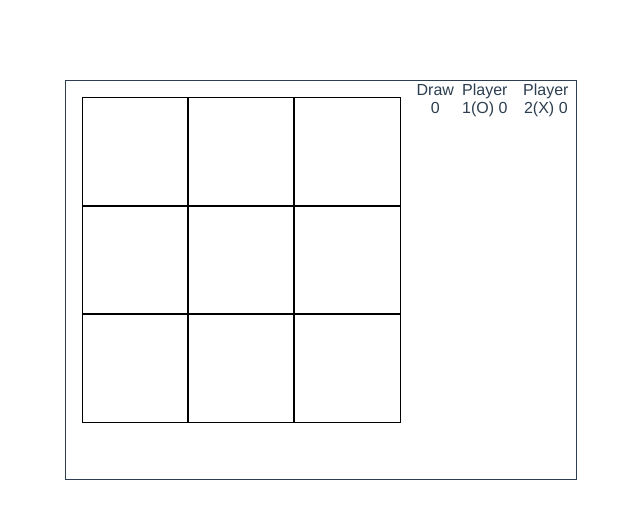
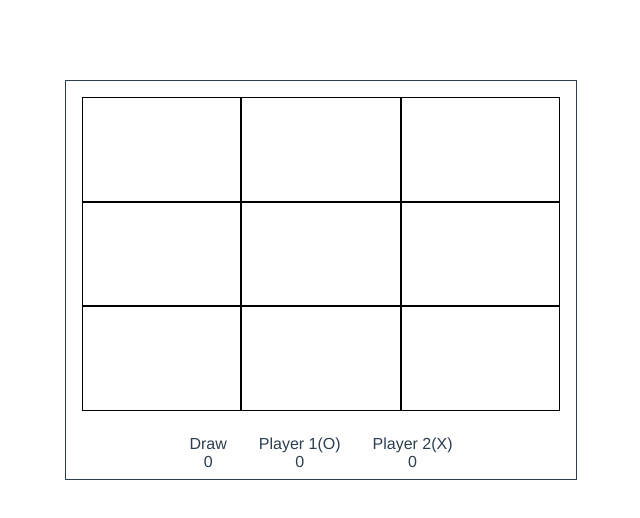
Before and after one commit to jugalkpatel/tic-tac-toe, a website built with Vite: page index.html in a window 1280 px wide. Shown: the whole page, without its empty margins (319-959 px from the left). Built offline with nearby package versions, Linux system fonts and the light colour scheme.

Commit message:
feat: add styles for label-container and change app layout direction

```diff
--- a/style.css
+++ b/style.css
@@ -30,6 +30,13 @@ body {
   margin: 0 auto;
 
   display: flex;
+  flex-direction: column;
+}
+
+.label-container {
+  display: flex;
+  flex-direction: column;
+  margin: 0.5rem 1rem;
 }
 
 @media screen and (min-width: 568px) and (max-width: 768px) {
```
